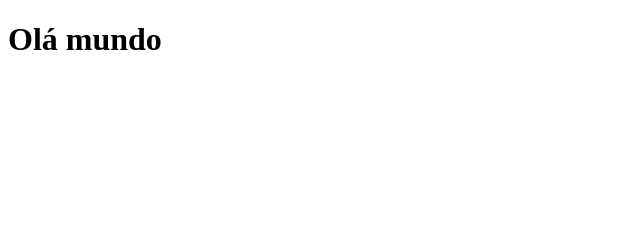
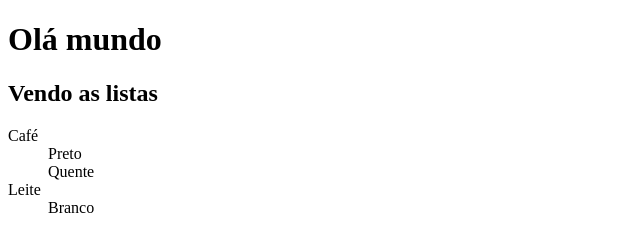
Before and after one commit to taylerneves/Estudo-IFRS-Programador-Web-, a plain HTML site: page index.html in a window 1280 px wide. Shown: the whole page, without its empty margins (0-640 px from the left). Drawn offline with Linux system fonts and the light colour scheme.

Commit message:
Adicionadno lista

```diff
--- a/index.html
+++ b/index.html
@@ -1,11 +1,24 @@
 <!DOCTYPE html>
 <html lang="en">
+
 <head>
     <meta charset="UTF-8">
     <meta name="viewport" content="width=device-width, initial-scale=1.0">
     <title>Testando</title>
 </head>
+
 <body>
     <h1>Olá mundo</h1>
+    <section>
+        <h2>Vendo as listas</h2>
+        <dl>
+            <dt>Café</dt>
+            <dd>Preto</dd>
+            <dd>Quente</dd>
+            <dt>Leite</dt>
+            <dd>Branco</dd>
+        </dl>
+    </section>
 </body>
+
 </html>
```
